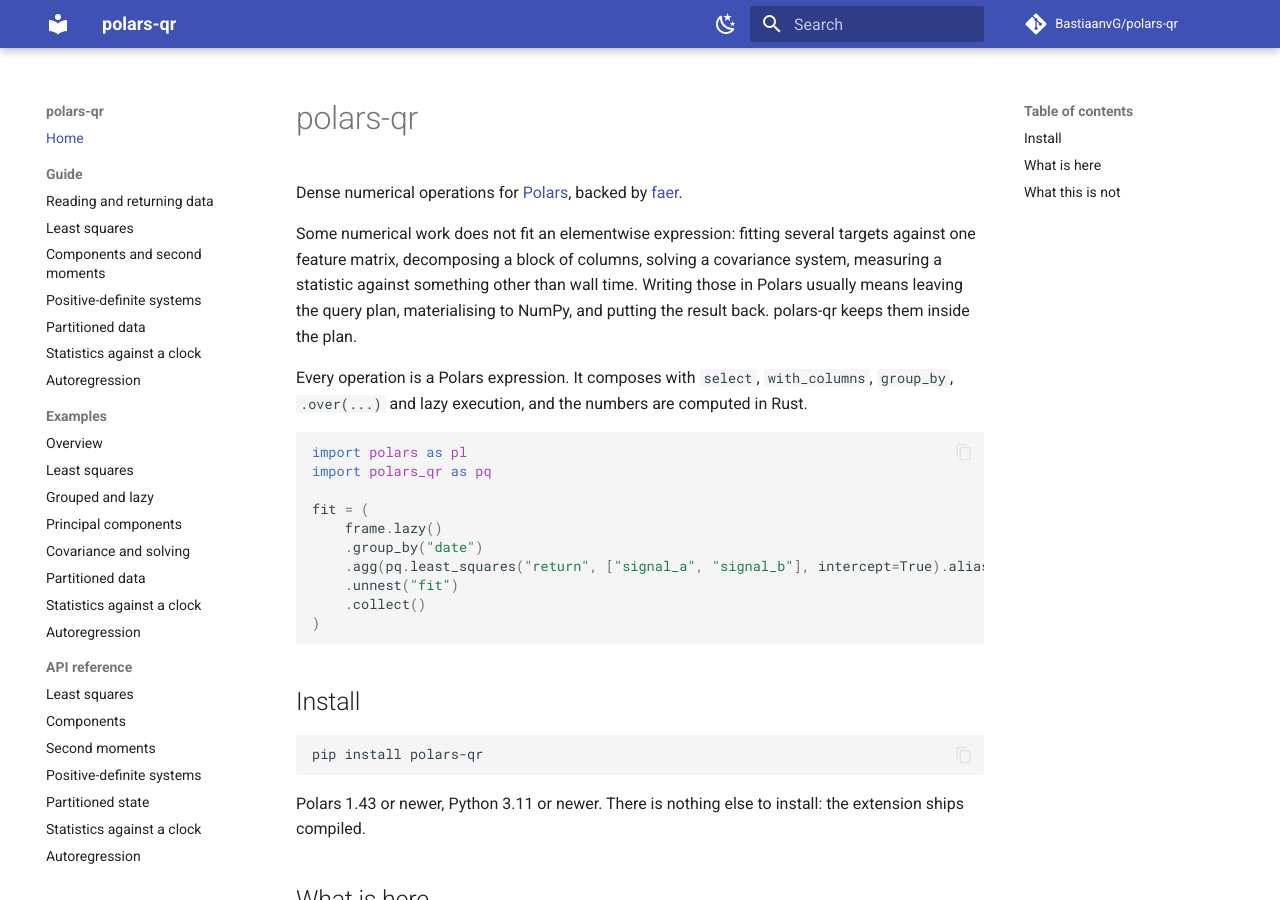
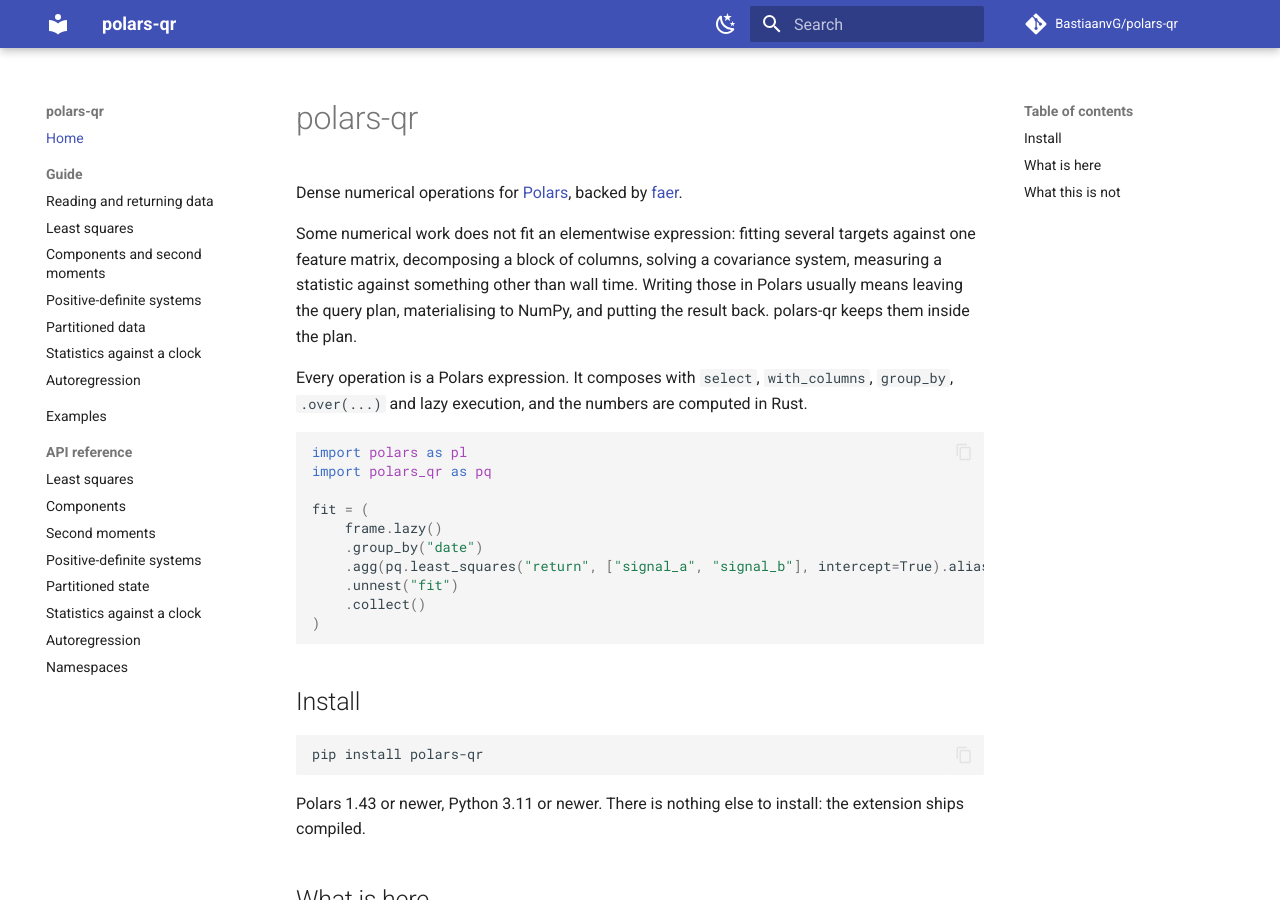
Before and after one commit to BastiaanvG/polars-qr, an MkDocs documentation site: the page built from docs/index.md, in a window 1280 px wide and 900 px high. Built offline with MkDocs 1.6.1 and Material for MkDocs 9.7.7, drawn with Linux system fonts in a browser that asks for light colours; comment, search, counter and statistics services are not loaded.

Commit message:
Give the examples one page instead of seven
The nav carried three sections over the same taxonomy, so Least squares, Partitioned
data and the rest each appeared three times. Fourteen of the twenty-four pages held no
prose at all: the example pages were a title and an include, the API pages a heading
and a directive.

Collapsing the example wrappers into one page removes seven of them. The scripts
themselves are unchanged, and are still what the test suite runs.

```diff
--- a/mkdocs.yml
+++ b/mkdocs.yml
@@ -37,15 +37,7 @@
       - Partitioned data: guide/states.md
       - Statistics against a clock: guide/timeseries.md
       - Autoregression: guide/autoregression.md
-  - Examples:
-      - Overview: examples/index.md
-      - Least squares: examples/least_squares.md
-      - Grouped and lazy: examples/grouped.md
-      - Principal components: examples/components.md
-      - Covariance and solving: examples/covariance.md
-      - Partitioned data: examples/partitioned.md
-      - Statistics against a clock: examples/timeseries.md
-      - Autoregression: examples/autoregression.md
+  - Examples: examples/index.md
   - API reference:
       - Least squares: api/least_squares.md
       - Components: api/pca.md
```
Also changed, not shown: docs/examples/autoregression.md (deleted, +0 -8 lines), docs/examples/index.md (+64 -2 lines).
